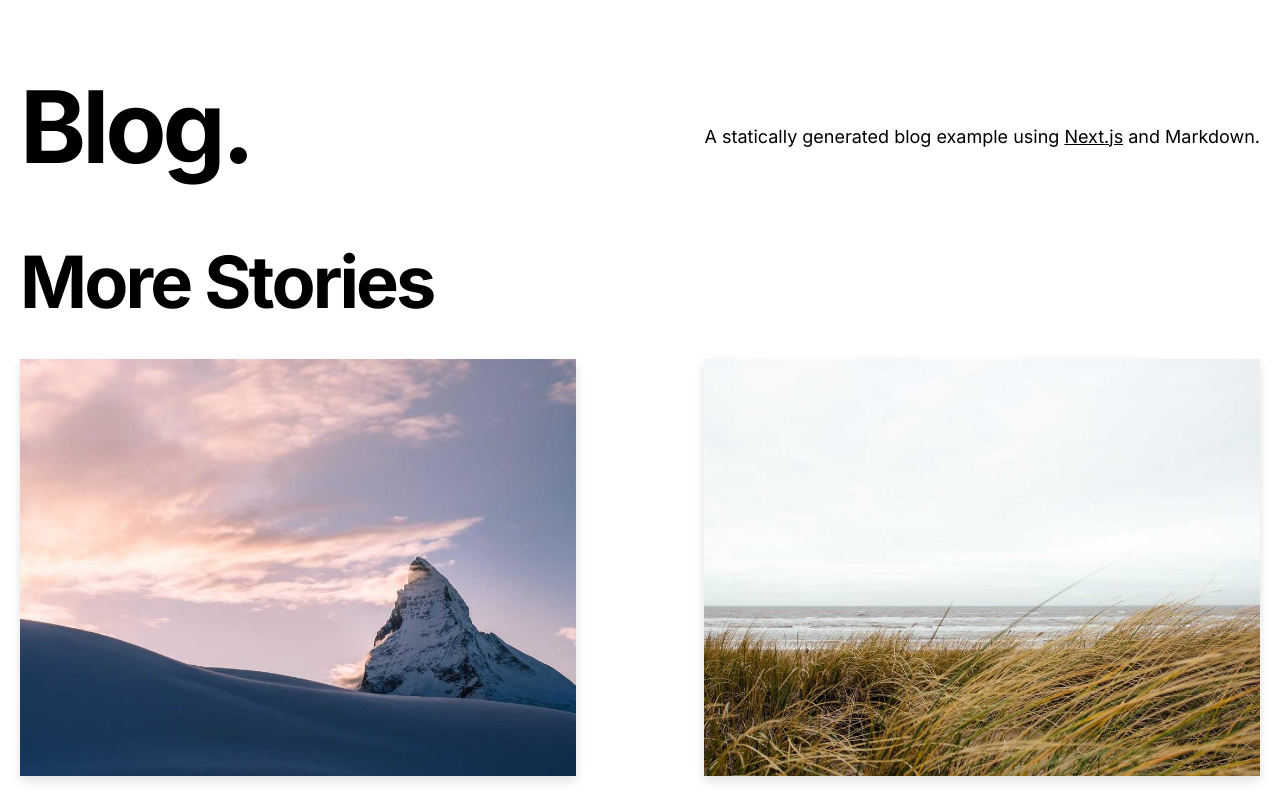
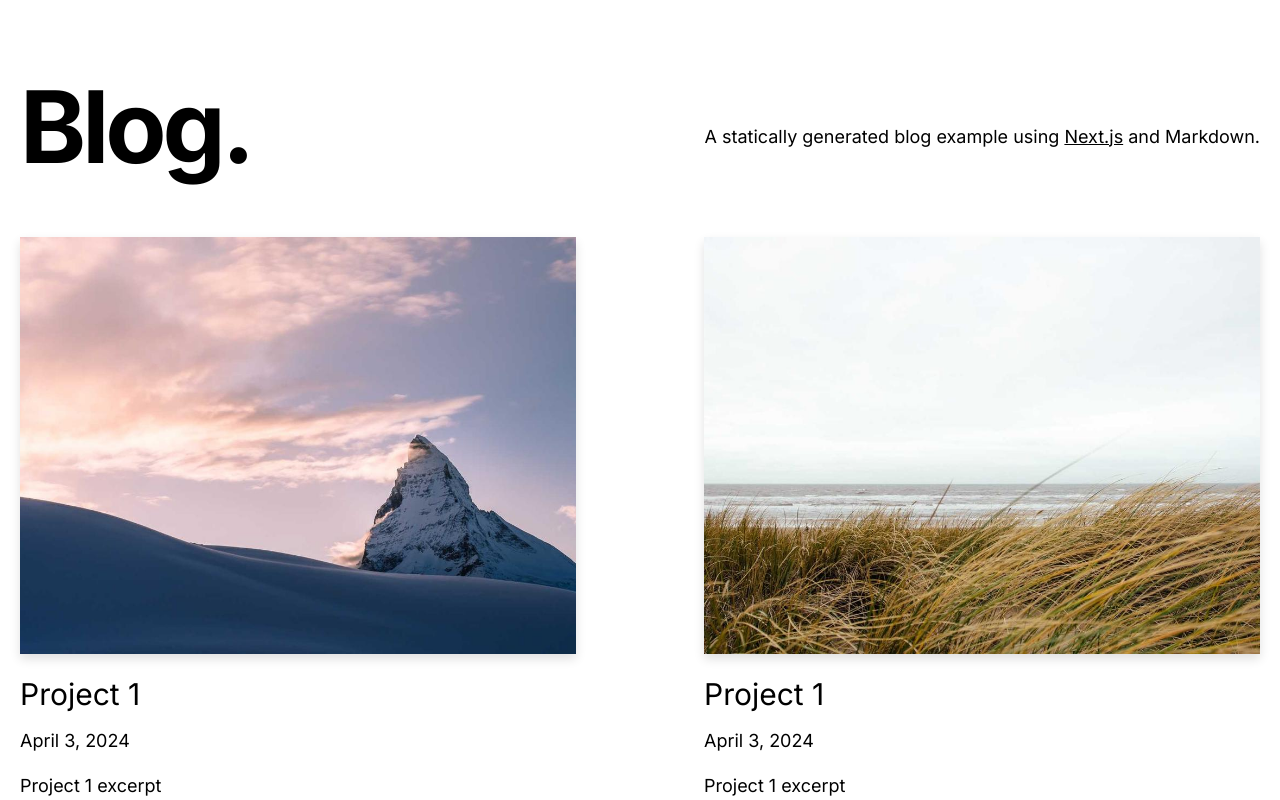
Before and after one commit to ericanastas/ericanastas.com, a Next.js app: page / in a window 1280 px wide. Shown: the top 800 px of the page. Built offline with nearby package versions, Linux system fonts and the light colour scheme.

Commit message:
Removed "More Stories" from ProjectList

```diff
--- a/src/app/_components/project-list.tsx
+++ b/src/app/_components/project-list.tsx
@@ -8,9 +8,6 @@
 export function ProjectList({ projects }: Props) {
   return (
     <section>
-      <h2 className="mb-8 text-5xl md:text-7xl font-bold tracking-tighter leading-tight">
-        More Stories
-      </h2>
       <div className="grid grid-cols-1 md:grid-cols-2 md:gap-x-16 lg:gap-x-32 gap-y-20 md:gap-y-32 mb-32">
         {projects.map((project) => (
           <ProjectPreview
```
